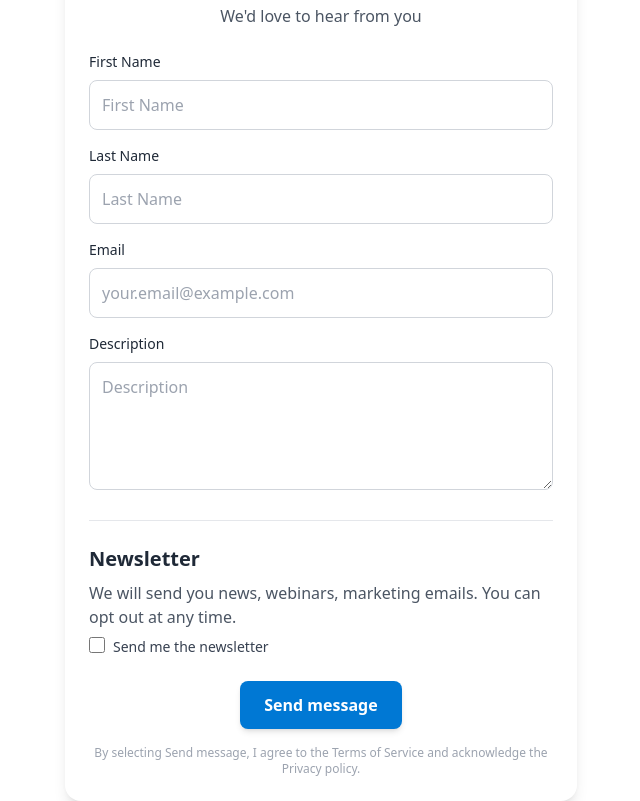
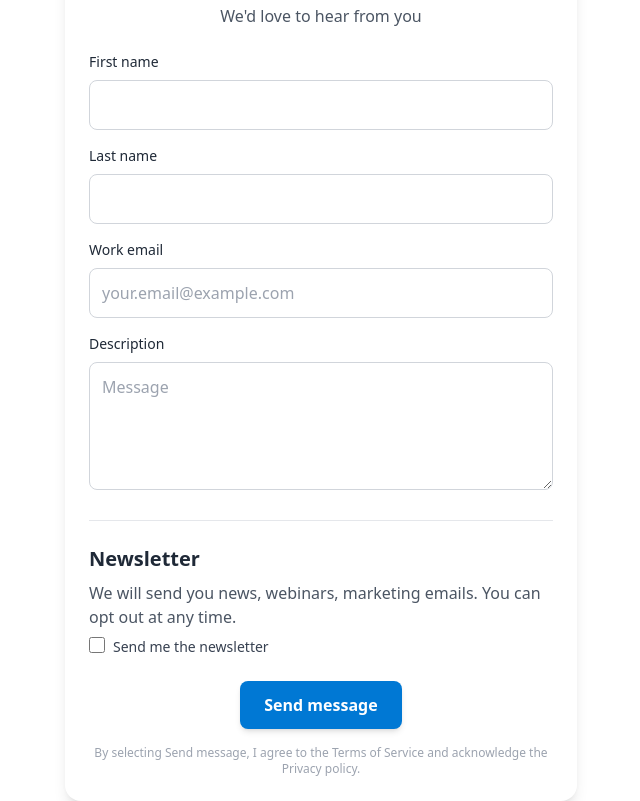
Before and after one commit to pattens-tech/dynamics-365-form-templates, a website: page templates/contact-form.html in a window 1280 px wide. Shown: the part 64-865 px from the top of the page, without its empty margins (319-959 px from the left). Drawn offline with nearby package versions, Linux system fonts and the light colour scheme.

Commit message:
Update contact-form.html

```diff
--- a/templates/contact-form.html
+++ b/templates/contact-form.html
@@ -79,33 +79,33 @@
 
       <!-- Form fields-->
       <div class="mb-4" data-editorblocktype="TextFormField" data-targetaudience="contact" data-targetproperty="firstname" data-prefill="false" data-required="required">
-        <label for="firstname" class="block text-gray-800 text-sm font-medium mb-2">First Name</label>
+        <label for="firstname" class="block text-gray-800 text-sm font-medium mb-2">First name</label>
         <input
           id="firstname"
           type="text"
           name="firstname"
-          placeholder="First Name"
+          placeholder=""
           maxlength="50"
           required
-          title="Please enter your first name"
+          title="Enter your first name"
           class="w-full p-3 border border-gray-300 rounded-lg focus:outline-none focus:ring-2 focus:ring-brand">
         <span class="validation-message text-sm text-red-600 mt-1 hidden"></span>
       </div>
       <div class="mb-4" data-editorblocktype="TextFormField" data-targetaudience="contact" data-targetproperty="lastname" data-required="required" data-prefill="false">
-        <label for="lastname" class="block text-gray-800 text-sm font-medium mb-2">Last Name</label>
+        <label for="lastname" class="block text-gray-800 text-sm font-medium mb-2">Last name</label>
         <input
           id="lastname"
           type="text"
           name="lastname"
-          placeholder="Last Name"
+          placeholder=""
           maxlength="50"
           required
-          title="Please enter your last name"
+          title="Enter your last name"
           class="w-full p-3 border border-gray-300 rounded-lg focus:outline-none focus:ring-2 focus:ring-brand">
         <span class="validation-message text-sm text-red-600 mt-1 hidden"></span>
       </div>
       <div class="mb-4" data-editorblocktype="TextFormField" data-targetaudience="contact" data-targetproperty="emailaddress1" data-prefill="false" data-required="required">
-        <label for="emailaddress1" class="block text-gray-800 text-sm font-medium mb-2">Email</label>
+        <label for="emailaddress1" class="block text-gray-800 text-sm font-medium mb-2">Work email</label>
         <input
           id="emailaddress1"
           type="email"
@@ -113,7 +113,7 @@
           placeholder="your.email@example.com"
           required
           pattern="[^\s@]+@[^\s@]+\.[^\s@]+"
-          title="Please enter a valid email address"
+          title="Enter a work email address"
           class="w-full p-3 border border-gray-300 rounded-lg focus:outline-none focus:ring-2 focus:ring-brand">
         <span id="emailaddress1-message" class="validation-message text-sm mt-1 hidden"></span>
       </div>
@@ -122,10 +122,10 @@
         <textarea
           id="description"
           name="description"
-          placeholder="Description"
+          placeholder="Message"
           maxlength="2000"
           required
-          title="Please enter a description"
+          title="Enter a message"
           class="w-full p-3 border border-gray-300 rounded-lg focus:outline-none focus:ring-2 focus:ring-brand h-32"></textarea>
         <span class="validation-message text-sm text-red-600 mt-1 hidden"></span>
       </div>
```
